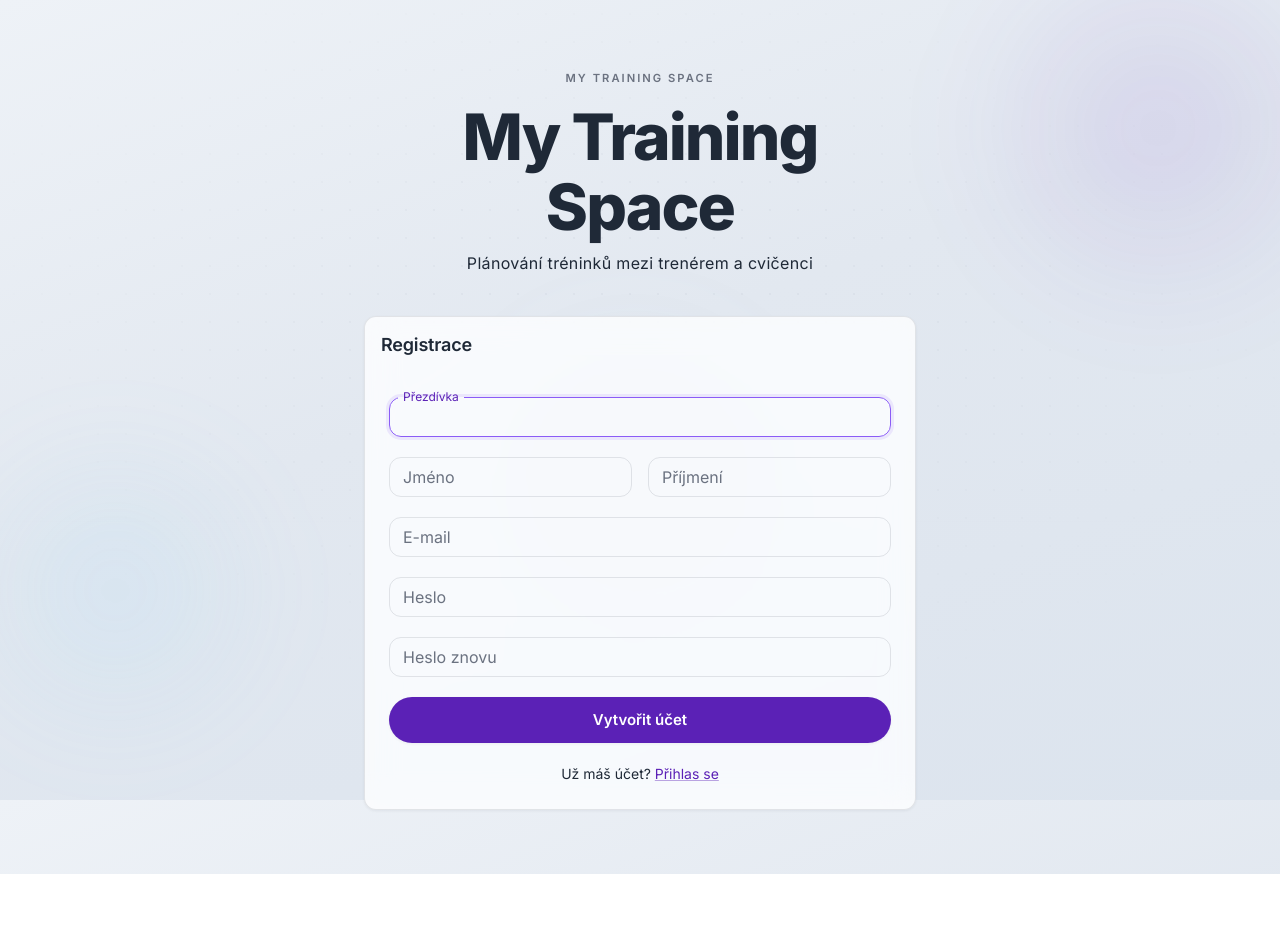
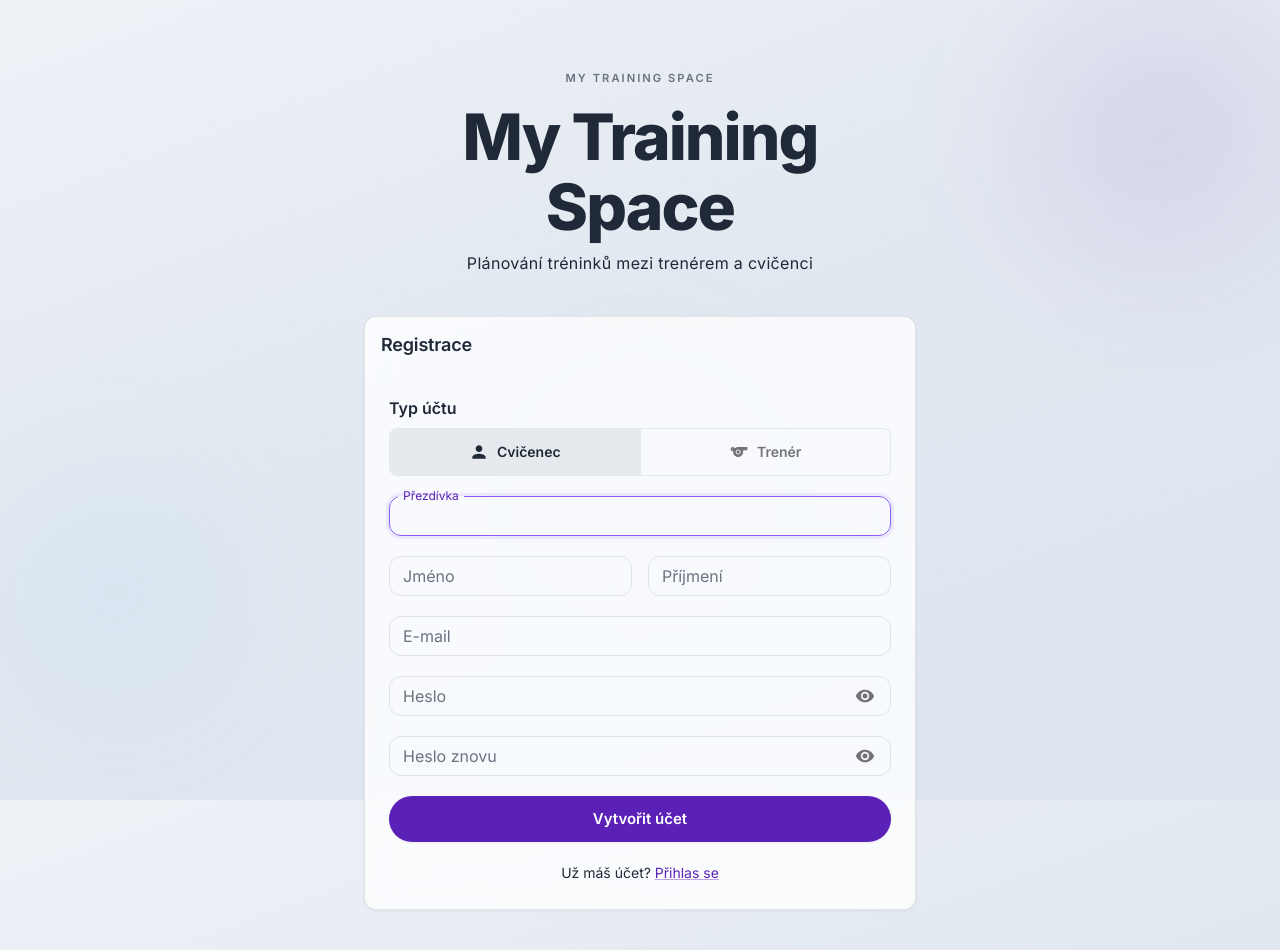
Before and after one commit to VeveCambor/MTS, a Next.js app: page /register in a window 1280 px wide. Shown: the top 950 px of the page. Before the commit the page ends 874 px from the top, so only its background shows below. Built offline with nearby package versions, Linux system fonts and the light colour scheme; what @mui/material-nextjs would draw is missing.

Commit message:
Add account type selection to registration form and update login form.

```diff
--- a/components/forms/LoginForm.tsx
+++ b/components/forms/LoginForm.tsx
@@ -11,6 +11,7 @@ import Typography from "@mui/material/Typography";
 import MuiLink from "@mui/material/Link";
 import { SpaceCard } from "@/components/ui/SpaceCard";
 import { SpaceTextField } from "@/components/ui/SpaceTextField";
+import { SpacePasswordField } from "@/components/ui/SpacePasswordField";
 import { useAuthActions } from "@/hooks/useAuthActions";
 import { loginSchema, type LoginValues } from "@/lib/validation/auth";
 
@@ -34,11 +35,10 @@ export function LoginForm() {
           )}
           {error && <Alert severity="error">{error}</Alert>}
           <SpaceTextField control={control} name="email" label="E-mail" type="email" autoComplete="email" autoFocus />
-          <SpaceTextField
+          <SpacePasswordField
             control={control}
             name="password"
             label="Heslo"
-            type="password"
             autoComplete="current-password"
           />
           <Button type="submit" variant="contained" size="large" disabled={loading}>
--- a/components/forms/RegisterForm.tsx
+++ b/components/forms/RegisterForm.tsx
@@ -1,15 +1,23 @@
 "use client";
 
 import Link from "next/link";
-import { useForm } from "react-hook-form";
+import { Controller, useForm } from "react-hook-form";
 import { zodResolver } from "@hookform/resolvers/zod";
 import Alert from "@mui/material/Alert";
 import Button from "@mui/material/Button";
+import FormControl from "@mui/material/FormControl";
+import FormHelperText from "@mui/material/FormHelperText";
+import FormLabel from "@mui/material/FormLabel";
 import Stack from "@mui/material/Stack";
+import ToggleButton from "@mui/material/ToggleButton";
+import ToggleButtonGroup from "@mui/material/ToggleButtonGroup";
 import Typography from "@mui/material/Typography";
 import MuiLink from "@mui/material/Link";
+import PersonIcon from "@mui/icons-material/Person";
+import SportsIcon from "@mui/icons-material/Sports";
 import { SpaceCard } from "@/components/ui/SpaceCard";
 import { SpaceTextField } from "@/components/ui/SpaceTextField";
+import { SpacePasswordField } from "@/components/ui/SpacePasswordField";
 import { useAuthActions } from "@/hooks/useAuthActions";
 import { registerSchema, type RegisterValues } from "@/lib/validation/auth";
 
@@ -17,7 +25,15 @@ export function RegisterForm() {
   const { signUp, loading, error } = useAuthActions();
   const { control, handleSubmit } = useForm<RegisterValues>({
     resolver: zodResolver(registerSchema),
-    defaultValues: { nick: "", email: "", firstName: "", lastName: "", password: "", passwordConfirm: "" },
+    defaultValues: {
+      nick: "",
+      email: "",
+      firstName: "",
+      lastName: "",
+      accountType: "trainee",
+      password: "",
+      passwordConfirm: "",
+    },
   });
 
   return (
@@ -30,30 +46,59 @@ export function RegisterForm() {
             nick: v.nick,
             firstName: v.firstName,
             lastName: v.lastName,
+            accountType: v.accountType,
           }),
         )}
         noValidate
       >
         <Stack spacing={2.5}>
           {error && <Alert severity="error">{error}</Alert>}
+
+          <Controller
+            name="accountType"
+            control={control}
+            render={({ field, fieldState }) => (
+              <FormControl error={Boolean(fieldState.error)} fullWidth>
+                <FormLabel sx={{ mb: 1, fontWeight: 600, color: "text.primary" }}>
+                  Typ účtu
+                </FormLabel>
+                <ToggleButtonGroup
+                  exclusive
+                  fullWidth
+                  value={field.value}
+                  onChange={(_, value) => value && field.onChange(value)}
+                  aria-label="Typ účtu"
+                >
+                  <ToggleButton value="trainee">
+                    <PersonIcon sx={{ mr: 1 }} fontSize="small" />
+                    Cvičenec
+                  </ToggleButton>
+                  <ToggleButton value="trainer">
+                    <SportsIcon sx={{ mr: 1 }} fontSize="small" />
+                    Trenér
+                  </ToggleButton>
+                </ToggleButtonGroup>
+                {fieldState.error && <FormHelperText>{fieldState.error.message}</FormHelperText>}
+              </FormControl>
+            )}
+          />
+
           <SpaceTextField control={control} name="nick" label="Přezdívka" autoFocus />
           <Stack direction="row" spacing={2}>
             <SpaceTextField control={control} name="firstName" label="Jméno" />
             <SpaceTextField control={control} name="lastName" label="Příjmení" />
           </Stack>
           <SpaceTextField control={control} name="email" label="E-mail" type="email" autoComplete="email" />
-          <SpaceTextField
+          <SpacePasswordField
             control={control}
             name="password"
             label="Heslo"
-            type="password"
             autoComplete="new-password"
           />
-          <SpaceTextField
+          <SpacePasswordField
             control={control}
             name="passwordConfirm"
             label="Heslo znovu"
-            type="password"
             autoComplete="new-password"
           />
           <Button type="submit" variant="contained" size="large" disabled={loading}>
--- /dev/null
+++ b/components/ui/SpacePasswordField.tsx
@@ -0,0 +1,49 @@
+"use client";
+
+import { useState } from "react";
+import IconButton from "@mui/material/IconButton";
+import InputAdornment from "@mui/material/InputAdornment";
+import Visibility from "@mui/icons-material/Visibility";
+import VisibilityOff from "@mui/icons-material/VisibilityOff";
+import type { FieldPath, FieldValues } from "react-hook-form";
+import { SpaceTextField } from "@/components/ui/SpaceTextField";
+import type { ComponentProps } from "react";
+
+type SpacePasswordFieldProps<T extends FieldValues> = {
+  name: FieldPath<T>;
+  control: ComponentProps<typeof SpaceTextField<T>>["control"];
+} & Omit<ComponentProps<typeof SpaceTextField<T>>, "name" | "control" | "type">;
+
+export function SpacePasswordField<T extends FieldValues>({
+  name,
+  control,
+  ...textFieldProps
+}: SpacePasswordFieldProps<T>) {
+  const [visible, setVisible] = useState(false);
+
+  return (
+    <SpaceTextField
+      name={name}
+      control={control}
+      type={visible ? "text" : "password"}
+      slotProps={{
+        input: {
+          endAdornment: (
+            <InputAdornment position="end">
+              <IconButton
+                aria-label={visible ? "Skrýt heslo" : "Zobrazit heslo"}
+                onClick={() => setVisible((v) => !v)}
+                onMouseDown={(e) => e.preventDefault()}
+                edge="end"
+                size="small"
+              >
+                {visible ? <VisibilityOff fontSize="small" /> : <Visibility fontSize="small" />}
+              </IconButton>
+            </InputAdornment>
+          ),
+        },
+      }}
+      {...textFieldProps}
+    />
+  );
+}
--- a/hooks/useAuthActions.ts
+++ b/hooks/useAuthActions.ts
@@ -5,6 +5,8 @@ import { useRouter } from "next/navigation";
 import { useQueryClient } from "@tanstack/react-query";
 import { createClient, type TypedSupabaseClient } from "@/lib/supabase/client";
 import { getAuthCallbackUrl } from "@/lib/supabase/site-url";
+import { Role } from "@/lib/constants/roles";
+import type { AccountType } from "@/lib/validation/auth";
 
 export type RegisterInput = {
   email: string;
@@ -12,6 +14,7 @@ export type RegisterInput = {
   nick: string;
   firstName?: string;
   lastName?: string;
+  accountType: AccountType;
 };
 
 export function useAuthActions() {
@@ -46,11 +49,17 @@ export function useAuthActions() {
     setLoading(true);
     setError(null);
     const supabase = getClient();
+    const role = input.accountType === "trainer" ? Role.Trainer : Role.User;
     const { data, error: authError } = await supabase.auth.signUp({
       email: input.email,
       password: input.password,
       options: {
-        data: { nick: input.nick, first_name: input.firstName, last_name: input.lastName },
+        data: {
+          nick: input.nick,
+          first_name: input.firstName,
+          last_name: input.lastName,
+          role,
+        },
         emailRedirectTo: getAuthCallbackUrl(),
       },
     });
--- a/lib/validation/auth.ts
+++ b/lib/validation/auth.ts
@@ -1,4 +1,10 @@
 import { z } from "zod";
+
+export const accountTypeSchema = z.enum(["trainer", "trainee"], {
+  message: "Vyber typ účtu",
+});
+
+export type AccountType = z.infer<typeof accountTypeSchema>;
 
 export const loginSchema = z.object({
   email: z.string().min(1, "Zadej e-mail").email("Neplatný e-mail"),
@@ -13,6 +19,7 @@ export const registerSchema = z
     email: z.string().min(1, "Zadej e-mail").email("Neplatný e-mail"),
     firstName: z.string().optional(),
     lastName: z.string().optional(),
+    accountType: accountTypeSchema,
     password: z.string().min(8, "Heslo musí mít alespoň 8 znaků"),
     passwordConfirm: z.string(),
   })
```
